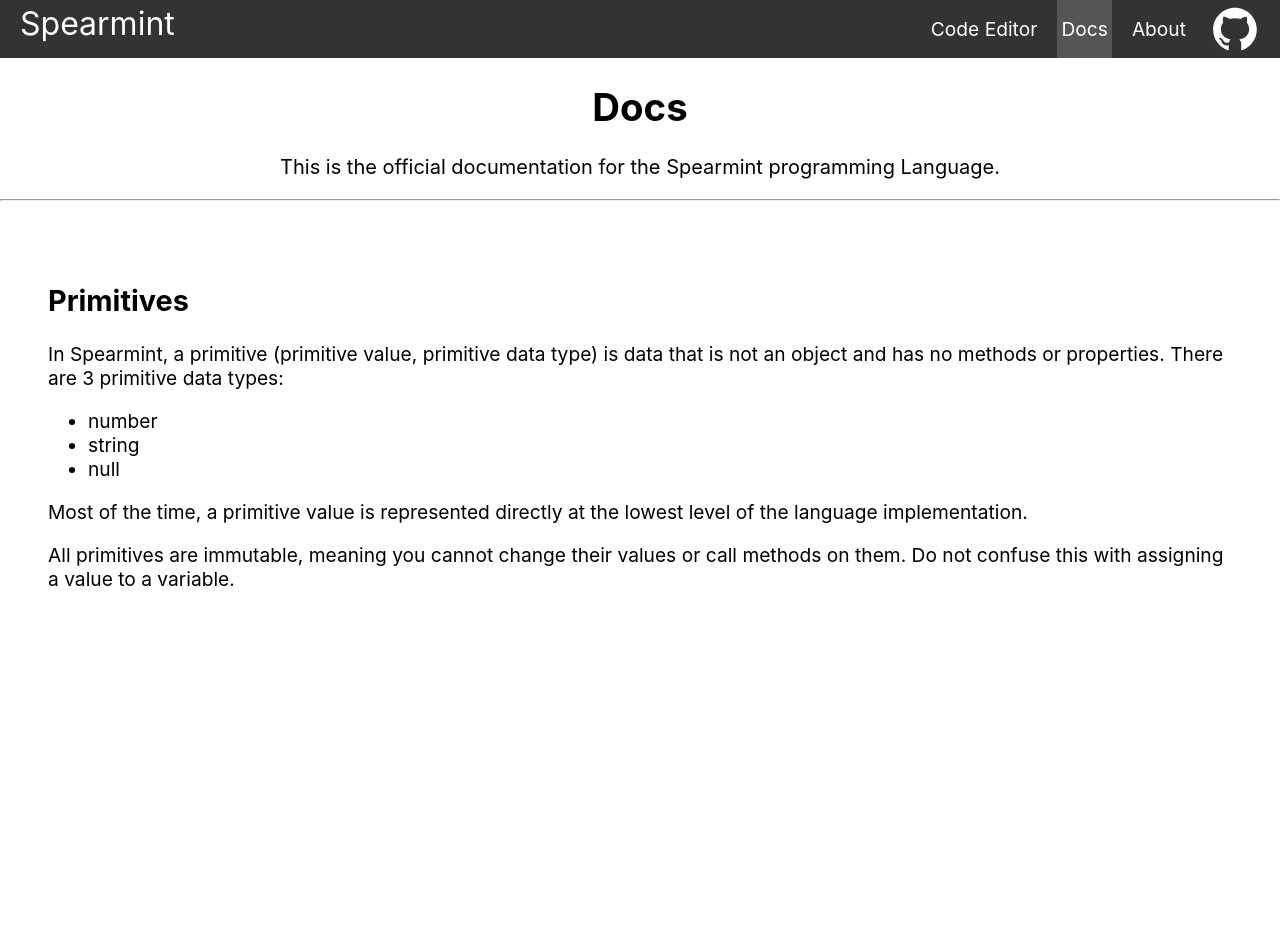
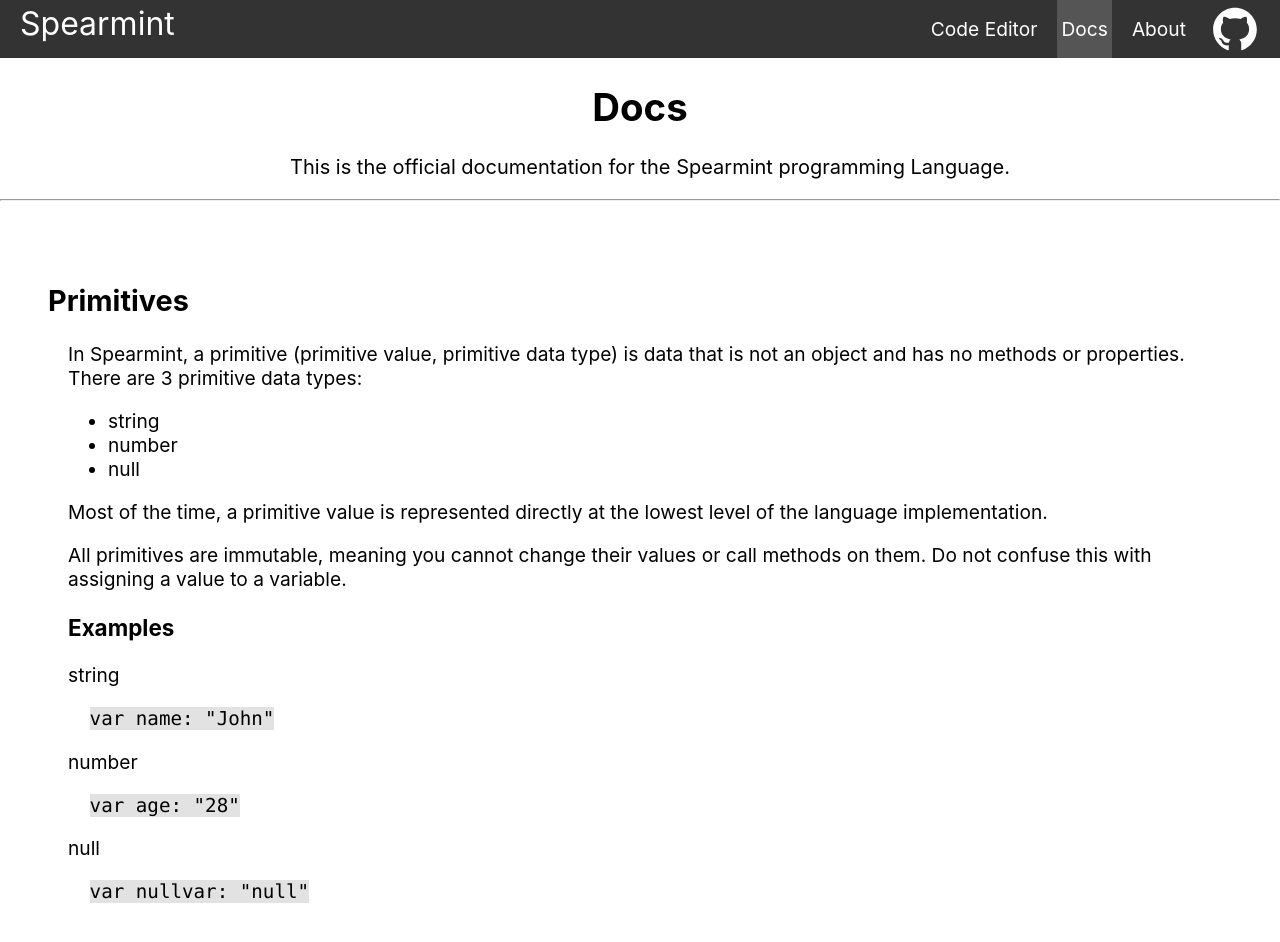
Before and after one commit to jeje1197/Spearmint_Project, a React (Create React App) app: page /docs in a window 1280 px wide. Shown: the top 942 px of the page. Before the commit the page ends 800 px from the top, so only its background shows below. Built offline with nearby package versions, Linux system fonts and the light colour scheme.

Commit message:
Updating docs.

```diff
--- a/src/front-end/pages/docs/Docs.css
+++ b/src/front-end/pages/docs/Docs.css
@@ -1,3 +1,11 @@
 .body {
     padding: 3rem
 }
+
+section {
+    padding-left: 20px;
+}
+
+code {
+    background-color: #e2e2e2;
+}
--- a/src/front-end/pages/docs/Docs.js
+++ b/src/front-end/pages/docs/Docs.js
@@ -1,4 +1,5 @@
 import './Docs.css'
+import PrimitiveSection from './sections/Primitives'
 
 export default function Docs() {
     return (
@@ -30,34 +31,3 @@ function Body() {
         </div>
     )
 }
-
-function PrimitiveSection() {
-    return (
-        <div>
-            <h2>Primitives</h2>
-            <section>
-                <p>
-                    In Spearmint, a primitive (primitive value, primitive data type) is
-                    data that is not an object and has no methods
-                    or properties. There are 3 primitive data types:
-                    <ul>
-                        <li>number</li>
-                        <li>string</li>
-                        <li>null</li>
-                    </ul>
-                </p>
-
-                <p>
-                    Most of the time, a primitive value is represented directly at the
-                    lowest level of the language implementation.
-                </p>
-
-                <p>
-                    All primitives are immutable, meaning you cannot change their values
-                    or call methods on them. Do not confuse this with assigning a value to
-                    a variable.
-                </p>
-            </section>
-        </div>
-    )
-}
--- /dev/null
+++ b/src/front-end/pages/docs/Tab.js
@@ -0,0 +1,5 @@
+export default function Tab() {
+    return (
+        <>&nbsp;&nbsp;&nbsp;&nbsp;</>
+    )
+}
--- /dev/null
+++ b/src/front-end/pages/docs/sections/Primitives.js
@@ -0,0 +1,42 @@
+import Tab from '../Tab'
+
+export default function PrimitiveSection() {
+    return (
+        <div>
+            <h2>Primitives</h2>
+            <section>
+                <p>
+                    In Spearmint, a primitive (primitive value, primitive data type) is
+                    data that is not an object and has no methods
+                    or properties. There are 3 primitive data types:
+                </p>
+                <ul>
+                    <li>string</li>
+                    <li>number</li>
+                    <li>null</li>
+                </ul>
+
+                <p>
+                    Most of the time, a primitive value is represented directly at the
+                    lowest level of the language implementation.
+                </p>
+
+                <p>
+                    All primitives are immutable, meaning you cannot change their values
+                    or call methods on them. Do not confuse this with assigning a value to
+                    a variable.
+                </p>
+
+                <h3>Examples</h3>
+                <p>string</p>
+                <Tab/><code>var name: "John"</code>
+
+                <p>number</p>
+                <Tab/><code>var age: "28"</code>
+
+                <p>null</p>
+                <Tab/><code>var nullvar: "null"</code>
+            </section>
+        </div>
+    )
+}
```
